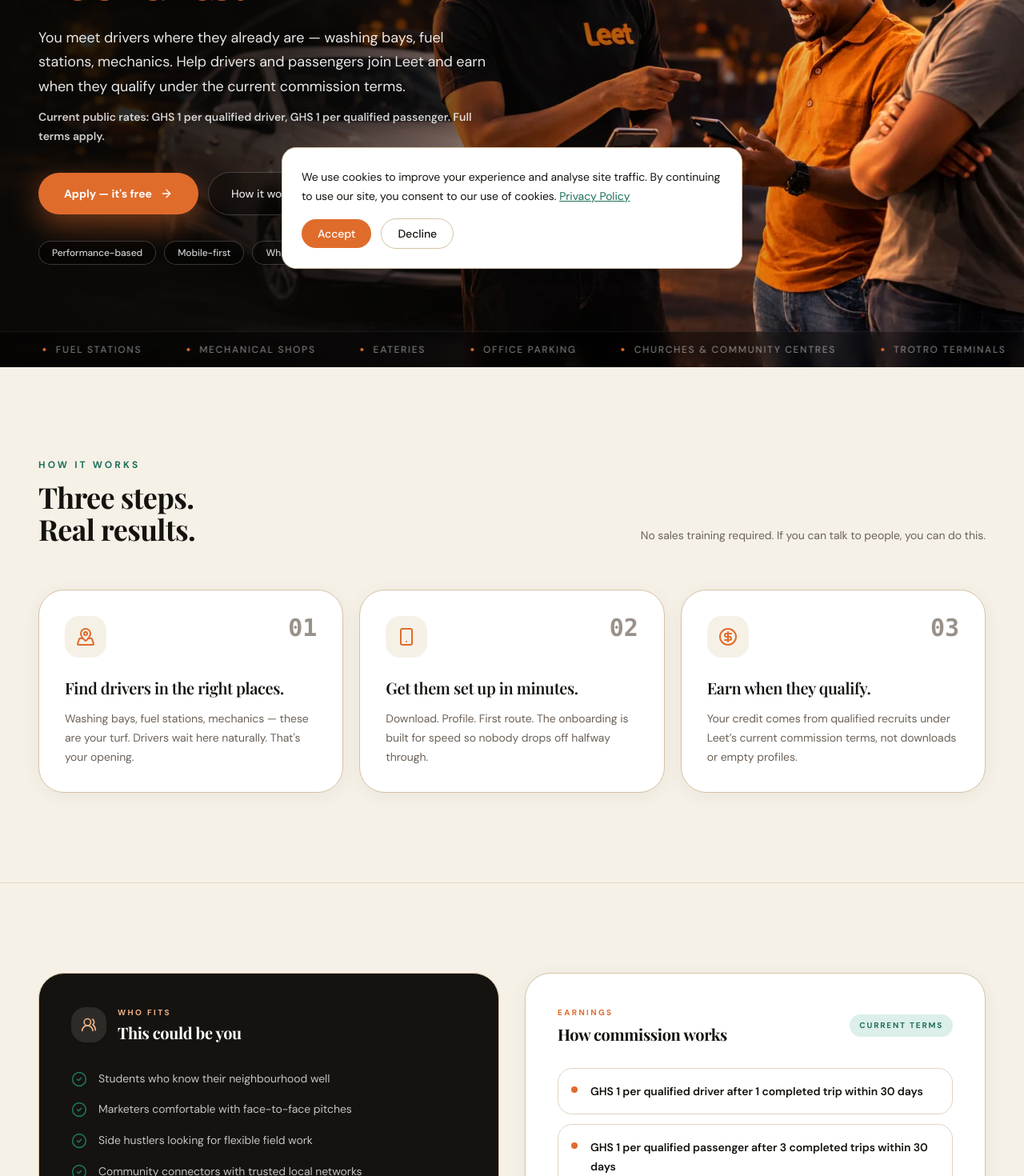
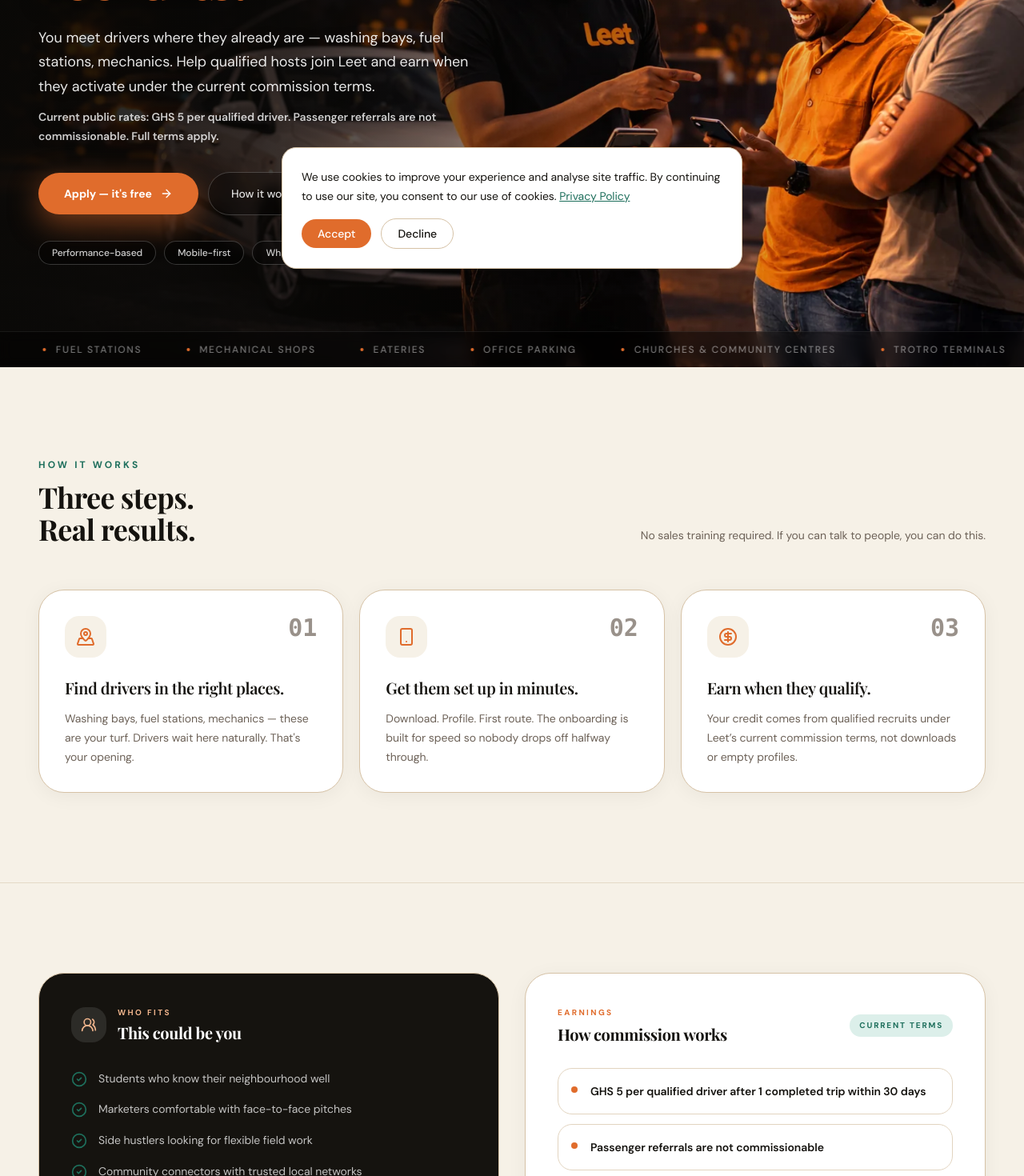
Before and after one commit to ProfArcanex01/Leet_Website, a Next.js app: page /agents in a window 1280 px wide. Shown: the part 440-1910 px from the top of the page at 80% size. Built offline with nearby package versions, Linux system fonts and the light colour scheme; no server answers; a web font is replaced by a local one.

Commit message:
Update commission structure in agent application and agreement pages: Increased driver commission to GHS 5 per completed trip and clarified that passenger referrals are not commissionable. Adjusted related text across multiple components for consistency.

```diff
--- a/src/app/agents/agent-application-form.tsx
+++ b/src/app/agents/agent-application-form.tsx
@@ -421,8 +421,8 @@ export function AgentApplicationForm() {
         <div className="rounded-2xl border border-[color:var(--stroke)] bg-[color:var(--paper)]/35 px-4 py-4">
           <p className="text-sm font-semibold text-[color:var(--ink)]">Current public commission terms</p>
           <ul className="mt-3 space-y-2 text-sm text-muted-foreground">
-            <li>Drivers: GHS 1 after 1 completed trip within 30 days of registration.</li>
-            <li>Passengers: GHS 1 after 3 completed trips within 30 days of registration.</li>
+            <li>Drivers: GHS 5 after 1 completed trip within 30 days of registration.</li>
+            <li>Passenger referrals are not commissionable under the current agreement.</li>
             <li>Full payout, conduct, privacy, and fraud rules are in the Agent Agreement.</li>
           </ul>
           <p className="mt-3 text-xs text-muted-foreground">
--- a/src/app/agents/agreement/page.tsx
+++ b/src/app/agents/agreement/page.tsx
@@ -56,7 +56,7 @@ export default function AgentAgreementPage() {
             },
             {
               title: '5. Commission structure',
-              body: 'Qualified Driver: GHS 1 when a credited driver completes at least 1 trip within 30 days of registration. Qualified Passenger: GHS 1 when a credited passenger completes at least 3 trips within 30 days of registration. Bonus programs, if any, are discretionary unless confirmed by Leet in writing.',
+              body: 'Qualified Driver: GHS 5 when a credited driver completes at least 1 trip within 30 days of registration. Passenger referrals are not commissionable under this agreement. Bonus programs, if any, are discretionary unless confirmed by Leet in writing.',
             },
             {
               title: '6. Payment',
--- a/src/app/agents/page.tsx
+++ b/src/app/agents/page.tsx
@@ -69,8 +69,8 @@ const whoFits = [
 ];
 
 const earningsRules = [
-  'GHS 1 per qualified driver after 1 completed trip within 30 days',
-  'GHS 1 per qualified passenger after 3 completed trips within 30 days',
+  'GHS 5 per qualified driver after 1 completed trip within 30 days',
+  'Passenger referrals are not commissionable',
   'Only recruits attributed to your Leet agent code count',
 ];
 
@@ -145,11 +145,11 @@ export default function AgentsPage() {
             </h1>
 
             <p className="mt-6 text-base leading-relaxed text-white/90 md:text-lg" style={{ textShadow: '0 1px 12px rgba(0,0,0,0.45)' }}>
-              You meet drivers where they already are — washing bays, fuel stations, mechanics. Help drivers and passengers join Leet and earn when they qualify under the current commission terms.
+              You meet drivers where they already are — washing bays, fuel stations, mechanics. Help qualified hosts join Leet and earn when they activate under the current commission terms.
             </p>
 
             <p className="mt-2.5 text-sm font-semibold text-white/80" style={{ textShadow: '0 1px 8px rgba(0,0,0,0.4)' }}>
-              Current public rates: GHS 1 per qualified driver, GHS 1 per qualified passenger. Full terms apply.
+              Current public rates: GHS 5 per qualified driver. Passenger referrals are not commissionable. Full terms apply.
             </p>
 
             <div className="mt-8 flex flex-wrap items-center gap-3">
@@ -277,7 +277,7 @@ export default function AgentsPage() {
 
               <div className="mt-8 rounded-2xl border border-white/8 bg-white/5 px-5 py-4">
                 <p className="text-xs leading-relaxed text-white/45">
-                  No CV. No pitch deck. No prior experience. Just show up and talk to drivers the way you'd talk to a friend.
+                  No CV. No pitch deck. No prior experience. Just show up and talk to drivers the way you&apos;d talk to a friend.
                 </p>
               </div>
             </div>
@@ -392,7 +392,7 @@ export default function AgentsPage() {
               Your city needs you.
             </h2>
             <p className="mx-auto mt-4 max-w-md text-base text-white/55">
-              Fill the form in under 2 minutes. We'll follow up on WhatsApp if you're a fit.
+              Fill the form in under 2 minutes. We&apos;ll follow up on WhatsApp if you&apos;re a fit.
             </p>
           </div>
 
```
